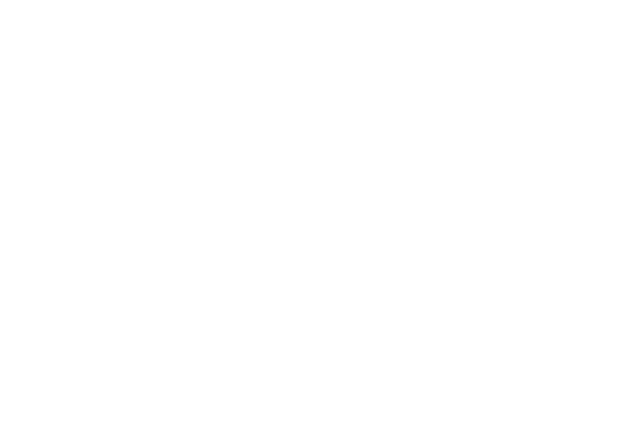
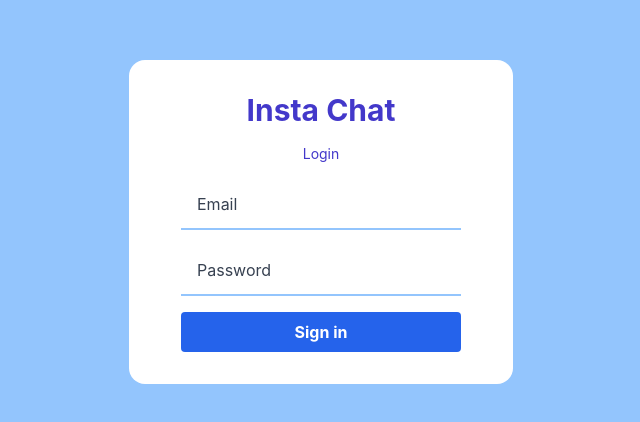
Before and after one commit to sanjeev-dhakjariwala/cn-chat-application, a React (Create React App) app: page /login in a window 1280 px wide. Before the commit this address had no page. Shown: the part 178-600 px from the top of the page, without its empty margins (319-959 px from the left). Built offline with nearby package versions, Linux system fonts and the light colour scheme; no server answers.

Commit message:
Styles Improved and Login feature Added

```diff
--- a/src/App.js
+++ b/src/App.js
@@ -1,13 +1,25 @@
-import React from "react";
-import HomePage from "./pages/HomePage";
-import { BrowserRouter, Routes, Route } from "react-router-dom";
+import React, { useEffect } from 'react';
+import HomePage from './pages/HomePage';
+import Login from './pages/Login';
+import { BrowserRouter, Routes, Route, Navigate } from 'react-router-dom';
+import { useSelector } from 'react-redux';
 
 function App() {
+  const currentUser = useSelector((state) => state.user.user);
+  console.log(`CURRENT USER ${currentUser.displayName}`);
+
+  useEffect(() => {
+
+  },[currentUser])
   return (
     <>
       <BrowserRouter>
         <Routes>
-          <Route path="/" element={<HomePage />} />
+          <Route
+            path="/"
+            element={currentUser.displayName ? <HomePage /> : <Login />}
+          ></Route>
+          <Route path="login" element={<Login />}></Route>
         </Routes>
       </BrowserRouter>
     </>
--- a/src/components/Chats.js
+++ b/src/components/Chats.js
@@ -5,7 +5,9 @@ import { doc, onSnapshot } from 'firebase/firestore';
 const Chats = () => {
   const [chats, setChat] = useState([]);
 
-  useEffect(() => {}, []);
+  useEffect(() => {
+
+  }, []);
 
   const handleSelect = () => {};
   return (
--- a/src/components/NavBar.js
+++ b/src/components/NavBar.js
@@ -1,17 +1,33 @@
 import React from 'react';
-import UserPhoto from '../img/favicon_sanjeev.png';
+import UserPhoto from '../img/costanza.png';
+import { auth } from '../utils/firebase';
+import { signOut } from 'firebase/auth';
+import { useDispatch, useSelector } from 'react-redux';
+import { logout } from '../slices/userSlice';
 
 const NavBar = () => {
+  const currentUser = useSelector((state) => state.user.user);
+  const dispatch  = useDispatch();
+
+  const logOut = () => {
+    signOut(auth);
+    console.log(`<<<SIGNOUT`);
+    dispatch(logout({}));
+  };
+
   return (
     <div className="navbarClass flex items-center justify-between bg-indigo-900 h-16 px-6 text-white">
       <span className="logoClass text-xl font-semibold">Insta Chat</span>
       <div className="flex items-center space-x-2">
         <img
-          src={UserPhoto}
+          src={currentUser.photoUrl}
           alt="User"
           className="h-10 w-10 rounded-full object-cover"
         />
-        <span className="text-sm">George Costanza</span>
+        <span className="text-sm">{currentUser.displayName}</span>
+        <button className="text-sm" onClick={logOut}>
+          Logout
+        </button>
       </div>
     </div>
   );
--- a/src/components/Search.js
+++ b/src/components/Search.js
@@ -1,15 +1,36 @@
 import React, { useState } from 'react';
+import { db, storage } from '../utils/firebase';
+import {
+  collection,
+  query,
+  where,
+  getDocs,
+  setDoc,
+  doc,
+  updateDoc,
+  serverTimestamp,
+  getDoc
+} from 'firebase/firestore';
 
 const Search = () => {
   const [userName, setUsername] = useState('');
   const [err, setError] = useState(false);
   const [user, setuser] = useState(null);
+
   const handleKey = (e) => {
     e.code === 'Enter' && handleSearch();
   };
-  const handleSearch = async () => {};
+  //Handles Search
+  const handleSearch = async () => {
+    const query = query(collection(db, 'userCollection'));
+    try {
+    } catch (error) {
+      setError(true);
+    }
+  };
 
   const handleSelect = () => {};
+
   return (
     <div className="searchClass border-b border-gray-400 p-2">
       <input
--- a/src/index.js
+++ b/src/index.js
@@ -1,16 +1,20 @@
-import React from "react";
-import ReactDOM from "react-dom/client";
-import "./index.css";
-import App from "./App";
-import { configureStore } from "@reduxjs/toolkit";
-import { Provider } from "react-redux";
-import chatSlice from "./slices/chatSlice";
+import React from 'react';
+import ReactDOM from 'react-dom/client';
+import './index.css';
+import App from './App';
+import { configureStore } from '@reduxjs/toolkit';
+import { Provider } from 'react-redux';
+import chatSlice from './slices/chatSlice';
+import userSlice from './slices/userSlice';
+
 const store = configureStore({
   reducer: {
     chat: chatSlice,
-  },
+    user: userSlice
+  }
 });
-const root = ReactDOM.createRoot(document.getElementById("root"));
+
+const root = ReactDOM.createRoot(document.getElementById('root'));
 root.render(
   <React.StrictMode>
     <Provider store={store}>
--- /dev/null
+++ b/src/pages/Login.js
@@ -0,0 +1,72 @@
+import React, { useEffect, useState } from 'react';
+import { useNavigate, Link } from 'react-router-dom';
+import { signInWithEmailAndPassword } from 'firebase/auth';
+import { auth } from '../utils/firebase';
+import { onAuthStateChanged } from 'firebase/auth';
+import { useDispatch } from 'react-redux';
+import { setUser } from '../slices/userSlice';
+
+const Login = () => {
+  const [err, setErr] = useState(false);
+  const navigate = useNavigate();
+  const dispatch = useDispatch();
+
+  const handleSubmit = async (e) => {
+    e.preventDefault();
+
+    const email = e.target[0].value;
+    const password = e.target[1].value;
+
+    try {
+      await signInWithEmailAndPassword(auth, email, password);
+      console.log(`SIGN IN SUCCESSFULL!!!`);
+      navigate('/');
+    } catch (err) {
+      setErr(true);
+    }
+  };
+
+  useEffect(() => {
+    const unsub = onAuthStateChanged(auth, (user) => {
+      const serializableUser = {
+        accessToken: user?.accessToken,
+        uid: user?.uid,
+        displayName: user?.displayName,
+        email: user?.email,
+        photoUrl: user?.photoURL
+        // Add any other necessary properties
+      };
+      dispatch(setUser(serializableUser));
+    });
+
+    return () => {
+      unsub();
+    };
+  },[]);
+  return (
+    <div className="flex items-center justify-center h-screen bg-blue-300">
+      <div className="bg-white p-8 rounded-2xl flex flex-col gap-4 items-center w-96">
+        <span className="text-indigo-700 font-bold text-3xl">Insta Chat</span>
+        <span className="text-indigo-700 text-sm">Login</span>
+        <form className="flex flex-col gap-4" onSubmit={handleSubmit}>
+          <input
+            className="px-4 py-3 border-b-2 border-blue-300 w-full placeholder-gray-700"
+            type="email"
+            placeholder="Email"
+          />
+          <input
+            className="px-4 py-3 border-b-2 border-blue-300 w-full placeholder-gray-700"
+            type="password"
+            placeholder="Password"
+          />
+          <button className="bg-blue-600 text-white py-2 px-4 font-bold rounded cursor-pointer">
+            Sign in
+          </button>
+          {err && <span className="text-red-500">Something went wrong</span>}
+        </form>
+      </div>
+    </div>
+  );
+};
+
+export default Login;
--- /dev/null
+++ b/src/slices/userSlice.js
@@ -0,0 +1,23 @@
+import { createSlice } from '@reduxjs/toolkit';
+import { auth } from '../utils/firebase';
+import { onAuthStateChanged } from 'firebase/auth';
+
+const initialState = { user: {} };
+
+const userSlice = createSlice({
+  name: 'userExpression',
+  initialState,
+  reducers: {
+    setUser: (state, action) => {
+      console.log(`<<<USER SET!!`)
+      state.user = action.payload;
+    },
+    logout:(state, action) => {
+      console.log(`USER LOGOUT!!!`)
+      state.user = action.payload;
+    }
+  }
+});
+
+export const { setUser, logout } = userSlice.actions;
+export default userSlice.reducer;
```
Also changed, not shown: src/utils/firebase.js (+12 -1 lines), src/img/costanza.png (added).
